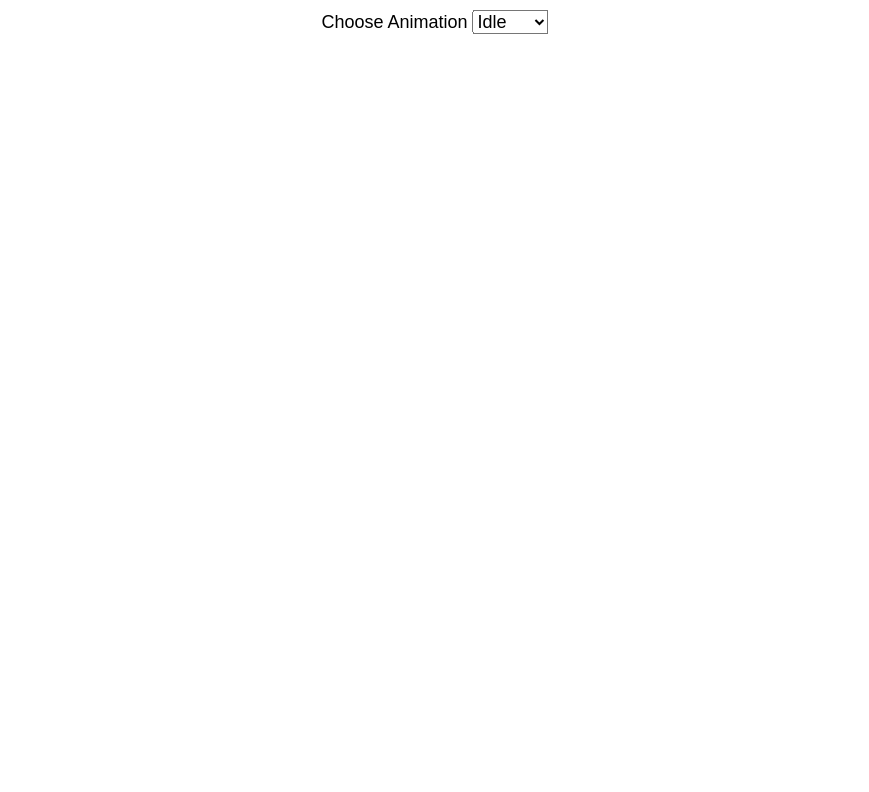
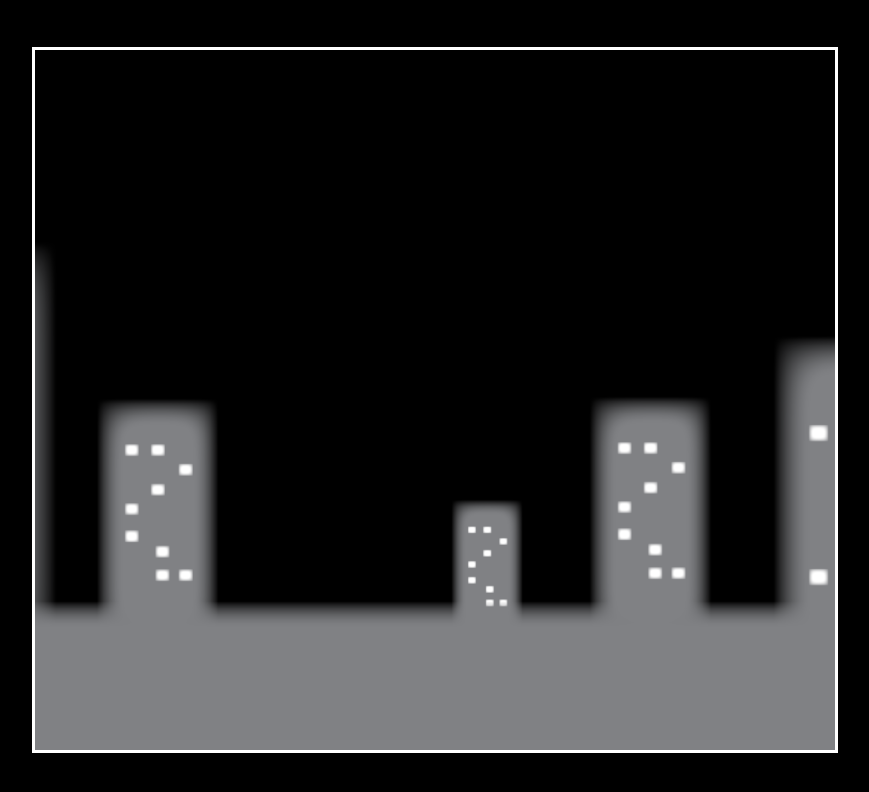
Before and after one commit to nishaj0/dog-game, a plain HTML site: page index.html in a window 1280 px wide. Shown: the whole page, without its empty margins (205-1074 px from the left). Drawn offline with Linux system fonts and the light colour scheme.

Commit message:
completed 1st step of parallex effect( one img will continuesly run)

```diff
--- a/index.html
+++ b/index.html
@@ -4,26 +4,12 @@
    <meta charset="UTF-8">
    <meta http-equiv="X-UA-Compatible" content="IE=edge">
    <meta name="viewport" content="width=device-width, initial-scale=1.0">
-   <title>sprite animation</title>
+   <title>Parallax Background</title>
    <link rel="stylesheet" href="style.css">
 </head>
 <body>
    <canvas id="canvas1"></canvas>
-   <div class="controls">
-      <label for="animation">Choose Animation</label>
-      <select name="animations" id="animations">
-         <option value="idle">Idle</option>
-         <option value="jump">Jump</option>
-         <option value="fall">Fall</option>
-         <option value="run">Run</option>
-         <option value="dizzy">Dizzy</option>
-         <option value="sit">Sit</option>
-         <option value="roll">Roll</option>
-         <option value="bite">Bite</option>
-         <option value="ko">ko</option>
-         <option value="getHit">Get hit</option>
-      </select>
-   </div>
+
 
    <script src="script.js"></script>
 </body>
--- a/script.js
+++ b/script.js
@@ -1,89 +1,32 @@
-let playerState = 'idle'
-const dropdown = document.querySelector("#animations");
-dropdown.addEventListener('change', (e) => {
-   playerState = e.target.value
-})
+const canvas = document.querySelector("#canvas1");
+const ctx = canvas.getContext('2d');
+const CANVAS_WIDTH = canvas.width = 800;
+const CANVAS_HEIGHT = canvas.height = 700;
 
-const canvas = document.querySelector('#canvas1');
-const ctx = canvas.getContext('2d');
-const CANVAS_WIDTH = canvas.width = 600;
-const CANVAS_HEIGHT = canvas.height = 600;
+let gameSpeed = 15;
 
-const playerImage = new Image()
-playerImage.src = 'shadow_dog.png'
-const spriteWidth = 575;
-const spriteHeight = 523;
+const backgroundLayer1 = new Image()
+backgroundLayer1.src = 'layer-1.png';
+const backgroundLayer2 = new Image()
+backgroundLayer2.src = 'layer-2.png';
+const backgroundLayer3 = new Image()
+backgroundLayer3.src = 'layer-3.png';
+const backgroundLayer4 = new Image()
+backgroundLayer4.src = 'layer-4.png';
+const backgroundLayer5 = new Image()
+backgroundLayer5.src = 'layer-5.png';
 
-let gameFrame = 0;
-const staggerFrame = 5
-const spriteAnimation = [];
-const animationStates = [
-   {
-      name: 'idle',
-      frames: 7,
-   },
-   {
-      name: 'jump',
-      frames: 7,
-   },
-   {
-      name: 'fall',
-      frames: 7,
-   },
-   {
-      name: 'run',
-      frames: 9,
-   },
-   {
-      name: 'dizzy',
-      frames: 11,
-   },
-   {
-      name: 'sit',
-      frames: 5,
-   },
-   {
-      name: 'roll',
-      frames: 7,
-   },
-   {
-      name: 'bite',
-      frames: 7,
-   },
-   {
-      name: 'ko',
-      frames: 12,
-   },
-   {
-      name: 'getHit',
-      frames: 4,
-   },
-];
-animationStates.forEach((state, index) => {
-   let frames = {
-      loc: [],
-   }
-   for (let j = 0; j < state.frames; j++){
-      let positionX = j * spriteWidth;
-      let positionY = index * spriteHeight;
-      frames.loc.push({x: positionX, y: positionY});
-   }
-   spriteAnimation[state.name] = frames;
-})
-console.log(spriteAnimation);
+let x = 0
+let x2 = 2400
 
-function animate() {
-   ctx.clearRect(0, 0, CANVAS_WIDTH, CANVAS_HEIGHT);
-   let position = Math.floor(gameFrame/staggerFrame) % spriteAnimation
-   [playerState].loc.length;
-   let frameX = spriteWidth * position;
-   let frameY = spriteAnimation[playerState].loc[position].y;
-   ctx.drawImage(playerImage, frameX, frameY,
-      spriteWidth, spriteHeight, 0, 0, spriteWidth, spriteHeight);
-
-
-   gameFrame++;
-   requestAnimationFrame(animate)
+function animate(){
+   ctx.clearRect(0, 0, CANVAS_WIDTH, CANVAS_HEIGHT)
+   ctx.drawImage(backgroundLayer4, x, 0);
+   ctx.drawImage(backgroundLayer4, x2, 0);
+   if (x < - 2400) x = 2400 + x2 - gameSpeed
+   else   x -= gameSpeed;
+   if (x2 < - 2400) x2 = 2400 + x - gameSpeed
+   else   x2 -= gameSpeed;
+   requestAnimationFrame(animate);
 };
-
 animate();
--- a/style.css
+++ b/style.css
@@ -1,23 +1,12 @@
-*{
-   font-family: sans-serif;
+   body{
+      background: black;
    }
    #canvas1{
-   /* border: 5px solid black; */
       position: absolute;
+      border: 3px solid white;
+      width: 800px;
+      height: 700px;
+      transform: translate(-50%, -50%);
       top: 50%;
       left: 50%;
-   transform: translate(-50%, -50%);
-   width: 600px;
-   height: 600px;
    }
-
-.controls{
-   position: absolute;
-   z-index: 10;
-   top: 10px;
-   left: 50%;
-   transform: translate(-50%);
-}
-.controls, select, option{
-   font-size: 18px;
-}
```
Also changed, not shown: obj.js (deleted, +0 -19 lines), layer-1.png (added), layer-2.png (added), layer-3.png (added), layer-4.png (added), layer-5.png (added). Lines whose indentation alone changed are shown as unchanged.
